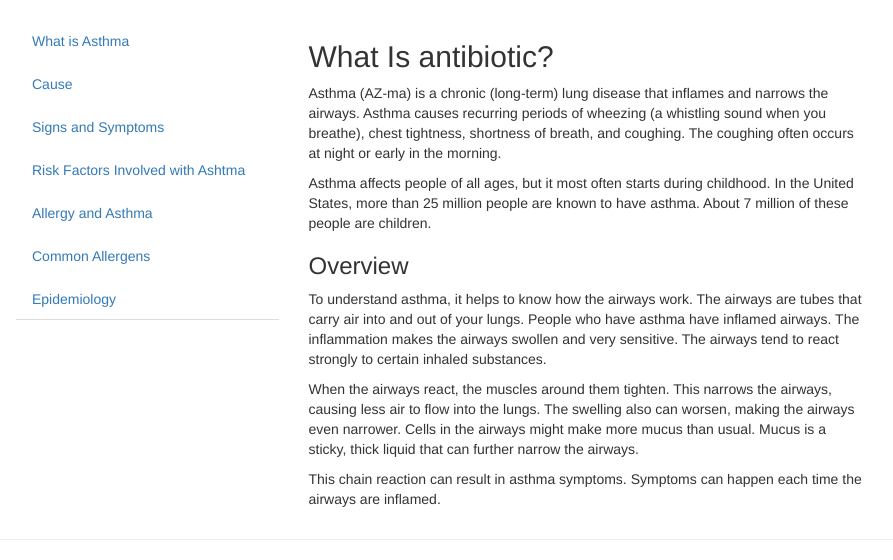
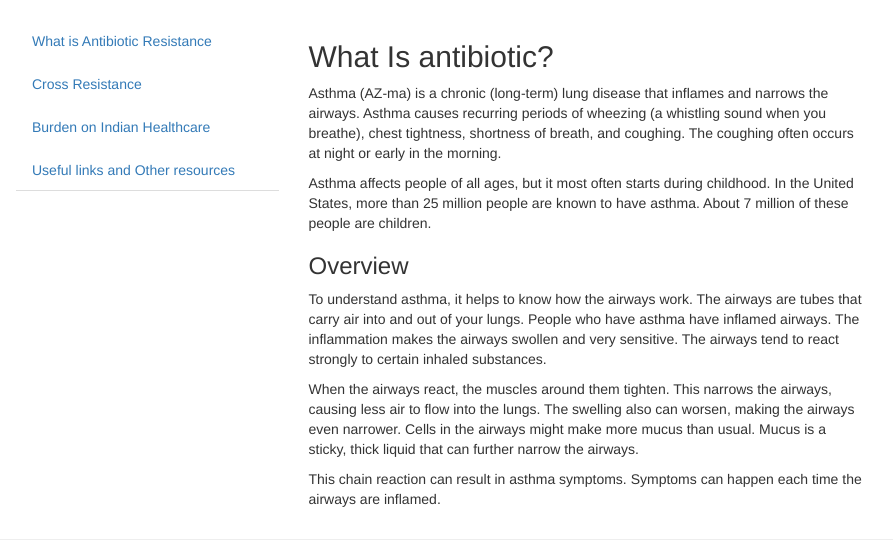
Before and after one commit to gopaljayaraj/crossresist_project, a Flask app: page / in a window 1280 px wide. Shown: the part 52-612 px from the top of the page, without its empty margins (54-947 px from the left). Run offline with Flask 2, Linux system fonts and the light colour scheme; some libraries are stand-ins or nearby versions.

Commit message:
tabs changed
tabs changed

```diff
--- a/crossresist/templates/index.html
+++ b/crossresist/templates/index.html
@@ -6,18 +6,17 @@
     <div class="tabbable">
         <div class="col-md-3">
             <ul class="nav nav-tabs nav-stacked">
-                <li><a href="#asthma" data-toggle="tab">What is Asthma</a></li>
-                <li><a href="#cause" data-toggle="tab">Cause</a></li>
-                <li><a href="#symptoms" data-toggle="tab">Signs and Symptoms</a></li>
-                <li><a href="#risks" data-toggle="tab">Risk Factors Involved with Ashtma</a></li>
-                <li><a href="#allergy" data-toggle="tab">Allergy and Asthma</a></li>
-                <li><a href="#allergens" data-toggle="tab">Common Allergens</a></li>
-                <li><a href="#epidemiology" data-toggle="tab">Epidemiology</a></li>
+                <li><a href="#antibioticresis" data-toggle="tab">What is Antibiotic Resistance</a></li>
+                <li><a href="#crossresis" data-toggle="tab">Cross Resistance</a></li>
+                <li><a href="#india" data-toggle="tab">Burden on Indian Healthcare</a></li>
+                <li><a href="#links" data-toggle="tab">Useful links and Other resources</a></li>
+
+
             </ul>
         </div>
         <div class="col-md-6">
             <div class="tab-content">
-                <div class="tab-pane fade in active" id="asthma">
+                <div class="tab-pane fade in active" id="antibioticresis">
                     <h2>What Is antibiotic?</h2>
                     <p> Asthma (AZ-ma) is a chronic (long-term) lung disease that inflames and narrows the airways.
                         Asthma causes recurring periods of wheezing (a whistling sound when you breathe), chest tightness,
@@ -41,7 +40,7 @@
                     <p>This chain reaction can result in asthma symptoms. Symptoms can happen each time the airways
                         are inflamed.</p>
                 </div>
-                <div class="tab-pane fade in" id="cause">
+                <div class="tab-pane fade in" id="crossresis">
                     <h2>What Causes Asthma?</h2>
 
                     <p>The exact cause of asthma isn't known. Researchers think some genetic and environmental factors
@@ -71,7 +70,7 @@
                         This is especially true for children who have close family members with one or both of
                         these conditions.</p>
                 </div>
-                <div class="tab-pane fade in" id="symptoms">
+                <div class="tab-pane fade in" id="india">
                     <h2>What Are the Signs and Symptoms of Asthma?</h2>
 
                     <p>Common signs and symptoms of asthma include:</p>
```
